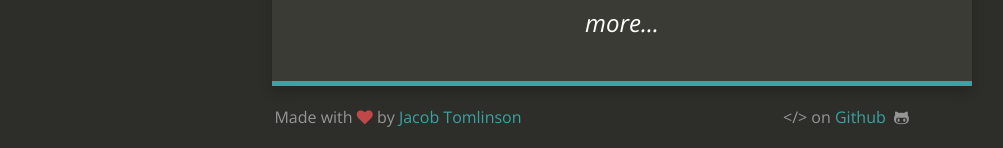
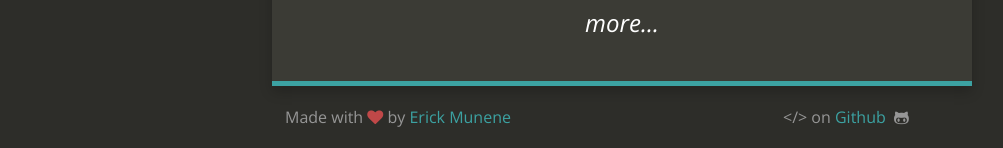
Before and after one commit to erick-munene/blog, a Jekyll site: the page built from index.html, in a window 1280 px wide. Shown: the part 749-897 px from the top of the page, without its empty margins (18-1021 px from the left). Built offline with Jekyll 4.4.1, drawn with Linux system fonts in a browser that asks for light colours; nearby versions of some CDN libraries.

Commit message:
Update _config.yml

```diff
--- a/_config.yml
+++ b/_config.yml
@@ -32,8 +32,8 @@ xing_link:
 facebook_link: https://web.facebook.com/erick.wahome
 
 # Footer
-footer_left: "Made with <i class=\"fa fa-heart\"></i> by <a href=\"https://twitter.com/_JacobTomlinson\">Jacob Tomlinson</a>"
-footer_right: "&lt;/&gt; on <a href=\"https://github.com/jacobtomlinson/carte-noire\">Github</a> &nbsp;<i class=\"fa fa-github-alt\"></i>"
+footer_left: "Made with <i class=\"fa fa-heart\"></i> by <a href=\"https://twitter.com/_erickmunene6\">Erick Munene</a>"
+footer_right: "&lt;/&gt; on <a href=\"https://github.com/erick-munene\">Github</a> &nbsp;<i class=\"fa fa-github-alt\"></i>"
 
 # Build settings
 markdown: kramdown
```
